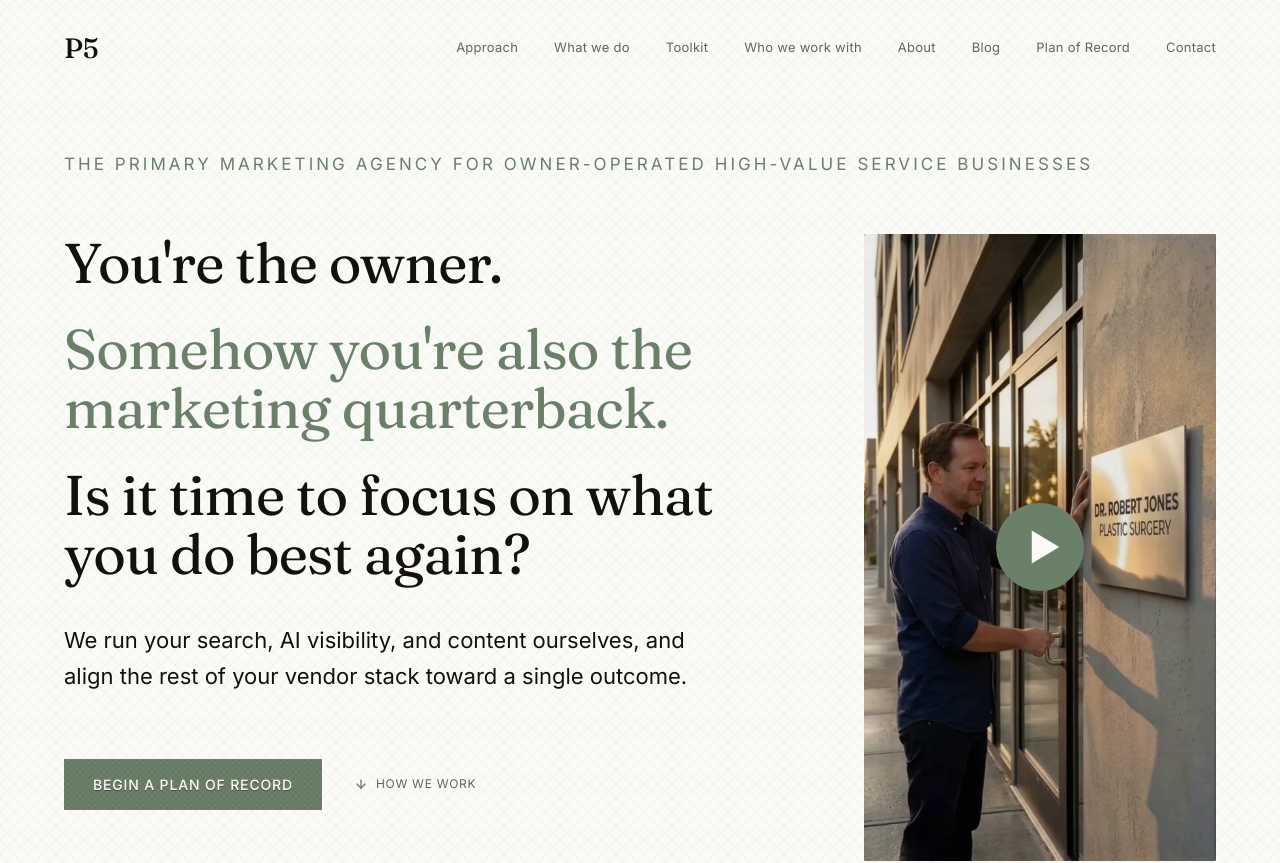
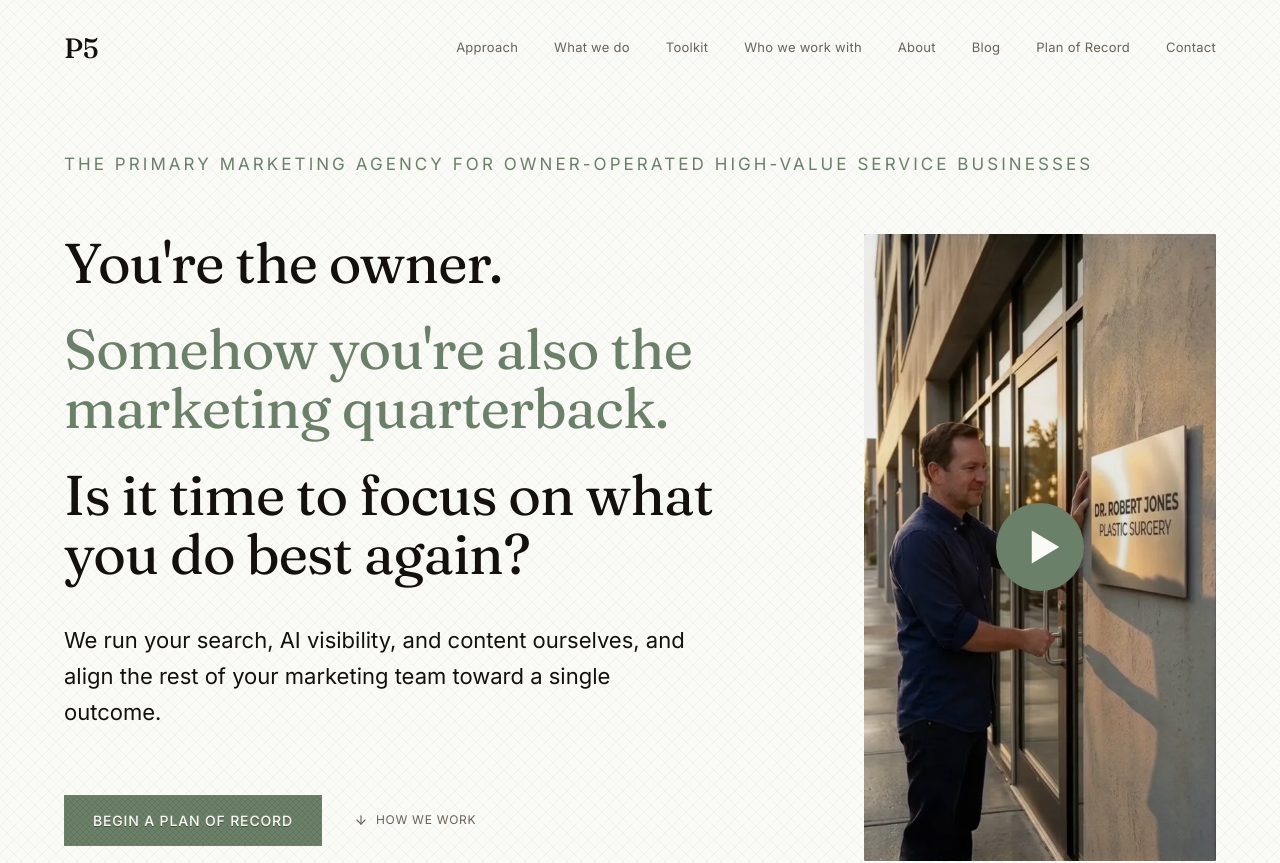
Before and after one commit to rldonnell/p5-website, a Next.js app: page / in a window 1280 px wide. Shown: the top 863 px of the page. Built offline with nearby package versions, Linux system fonts and the light colour scheme.

Commit message:
Hero: vendor stack to marketing team

```diff
--- a/components/sections/Hero.tsx
+++ b/components/sections/Hero.tsx
@@ -27,7 +27,7 @@ export default function Hero() {
           </h1>
 
           <p className="text-ink leading-relaxed max-w-prose-tight text-[17px] md:text-[20px] lg:text-[22px] mb-12 md:mb-16">
-            We run your search, AI visibility, and content ourselves, and align the rest of your vendor stack toward a single outcome.
+            We run your search, AI visibility, and content ourselves, and align the rest of your marketing team toward a single outcome.
           </p>
 
           <div className="flex flex-wrap items-center gap-x-8 gap-y-5">
```
Also changed, not shown: 1 other file (tests, documents, lock files or other folders).
